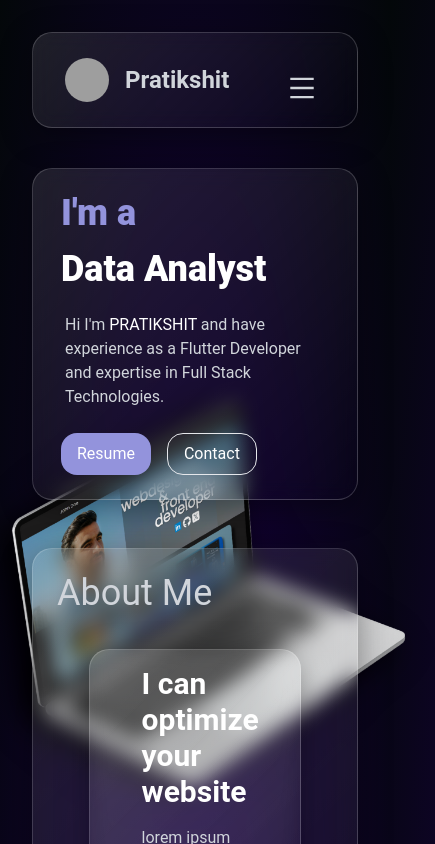
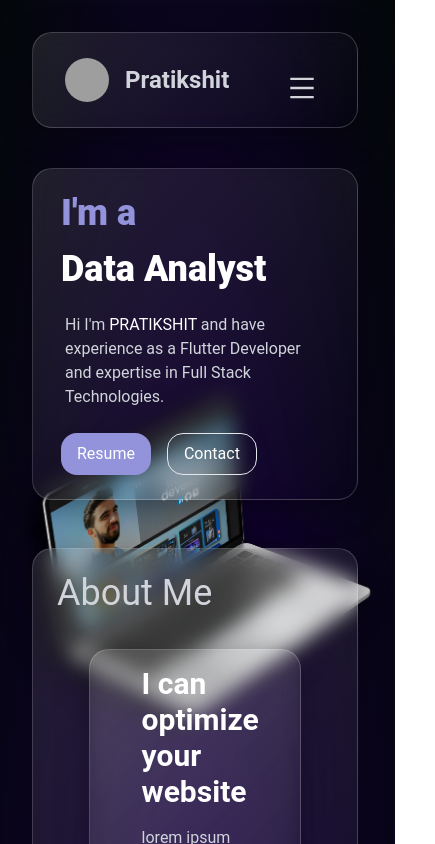
Before and after one commit to pratikshit19/Portfolio-React, a React (Vite) app in the folder frontend/: page / in a window 390 px wide. Shown: the top 844 px of the page, 435 px wide, since content can reach past the window. Built offline with nearby package versions, Linux system fonts and the light colour scheme; grey boxes are pictures that could not be loaded; a web font is replaced by a local one.

Commit message:
6th commit

```diff
--- a/frontend/src/components/Hero.jsx
+++ b/frontend/src/components/Hero.jsx
@@ -53,8 +53,8 @@ const Hero = () => {
 
         </div>
       </div>
-      <div className="absolute top-[140px] right-[0px] w-[480px] h-[480px] left-1/2 transform -translate-x-1/2 mt-[70px] md:top-0 md:mt-0 md:left-auto md:transform-none md:w-[380px] md:h-[380px] lg:w-[580px] lg:h-[580px] lg:top-[-80px] z-[-1]">
-        <img src={notebookL} alt="Hero" className="object-cover overflow-hidden" />
+      <div className="absolute top-[140px] right-[0px] w-[400px] h-[400px] left-1/2 transform -translate-x-1/2 mt-[70px] md:top-0 md:mt-0 md:left-auto md:transform-none md:w-[380px] md:h-[380px] lg:w-[580px] lg:h-[580px] lg:top-[-80px] z-[-1]">
+        <img src={notebookL} alt="Hero" className="overflow-hidden" />
       </div>
     </div>
   );
```
